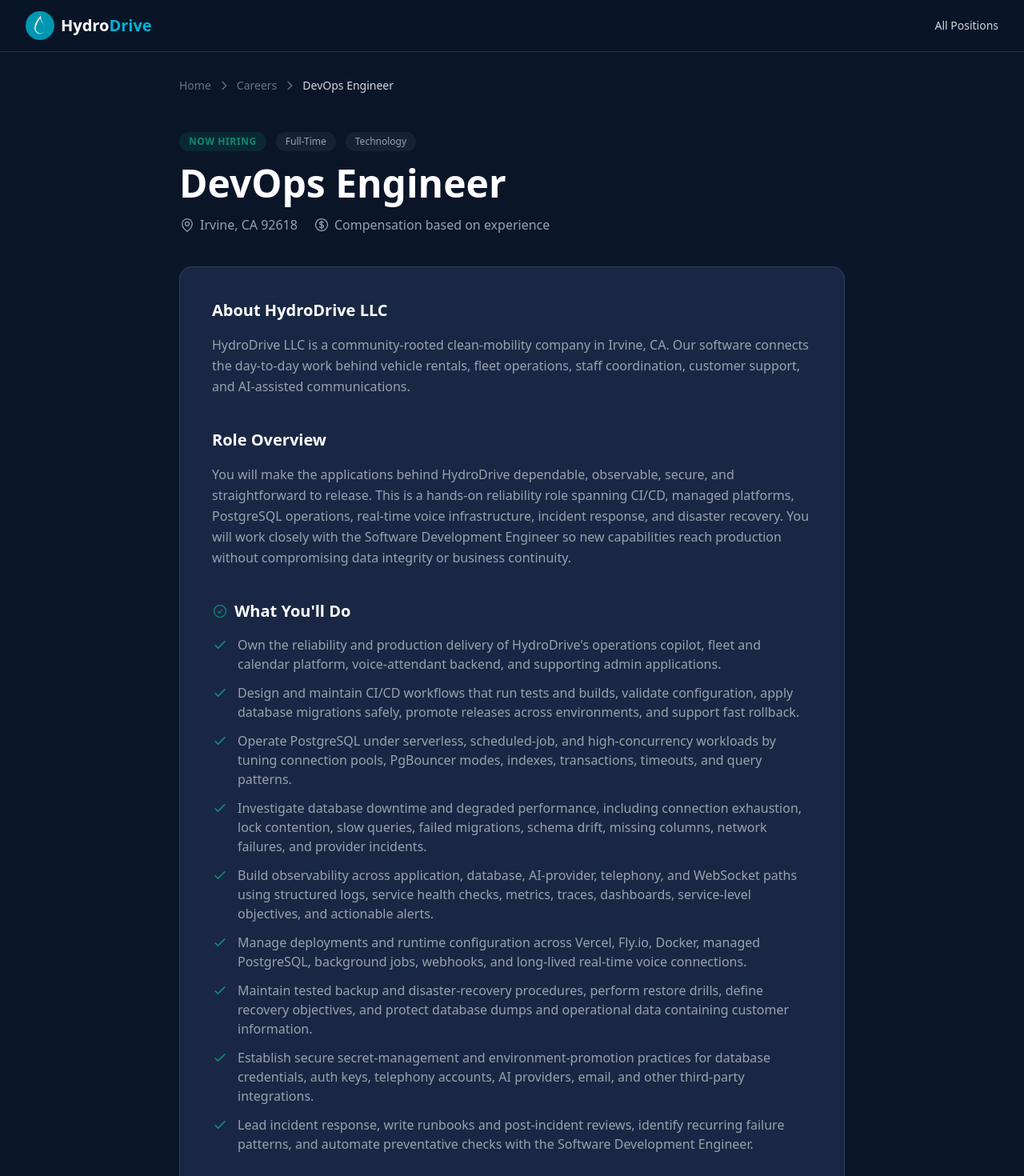
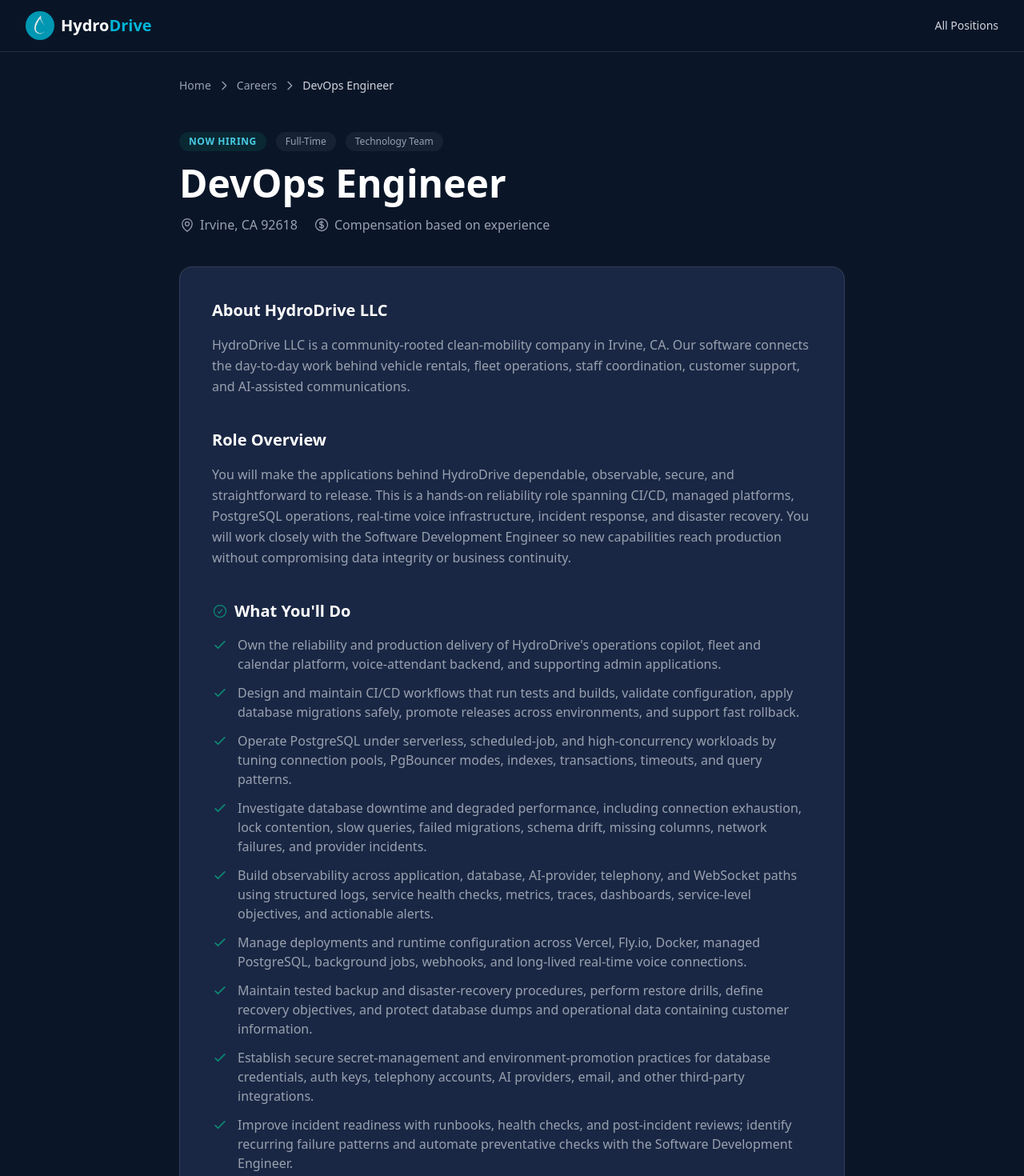
Before and after one commit to saaamxzy/hydrodriveusa, a Next.js app: page /career/devops-engineer in a window 1280 px wide. Shown: the top 1470 px of the page at 80% size. Built offline with nearby package versions, Linux system fonts and the light colour scheme.

Commit message:
Address careers review feedback

```diff
--- a/src/app/career/devops-engineer/page.tsx
+++ b/src/app/career/devops-engineer/page.tsx
@@ -17,7 +17,7 @@
     "Manage deployments and runtime configuration across Vercel, Fly.io, Docker, managed PostgreSQL, background jobs, webhooks, and long-lived real-time voice connections.",
     "Maintain tested backup and disaster-recovery procedures, perform restore drills, define recovery objectives, and protect database dumps and operational data containing customer information.",
     "Establish secure secret-management and environment-promotion practices for database credentials, auth keys, telephony accounts, AI providers, email, and other third-party integrations.",
-    "Lead incident response, write runbooks and post-incident reviews, identify recurring failure patterns, and automate preventative checks with the Software Development Engineer.",
+    "Improve incident readiness with runbooks, health checks, and post-incident reviews; identify recurring failure patterns and automate preventative checks with the Software Development Engineer.",
   ];
 
   const requiredExperience = [
--- a/src/app/career/page.tsx
+++ b/src/app/career/page.tsx
@@ -16,7 +16,7 @@
       employmentType: "Full-Time / Part-Time",
       location: "Irvine, CA",
       compensation: "$25 - $30 / hour",
-      workMode: "On-Site",
+      department: "Operations",
     },
     {
       title: "Software Development Engineer",
@@ -24,7 +24,7 @@
       employmentType: "Full-Time",
       location: "Irvine, CA",
       compensation: "Based on experience",
-      workMode: "Technology",
+      department: "Technology",
     },
     {
       title: "DevOps Engineer",
@@ -32,7 +32,7 @@
       employmentType: "Full-Time",
       location: "Irvine, CA",
       compensation: "Based on experience",
-      workMode: "Technology",
+      department: "Technology",
     },
   ];
 
@@ -99,7 +99,7 @@
                 <div className="flex flex-col md:flex-row md:items-center md:justify-between gap-4">
                   <div>
                     <div className="flex flex-wrap items-center gap-3 mb-3">
-                      <span className="px-3 py-1 rounded-full bg-[var(--color-primary)]/20 text-[var(--color-primary-light)] text-xs font-semibold uppercase tracking-wider">
+                      <span className="px-3 py-1 rounded-full bg-[var(--color-primary)]/20 text-[var(--color-accent-light)] text-xs font-semibold uppercase tracking-wider">
                         Now Hiring
                       </span>
                       <span className="px-3 py-1 rounded-full bg-white/5 text-gray-400 text-xs font-medium">
@@ -125,13 +125,13 @@
                       </span>
                       <span className="flex items-center gap-1.5">
                         <svg className="w-4 h-4" fill="none" stroke="currentColor" viewBox="0 0 24 24" aria-hidden="true">
-                          <path strokeLinecap="round" strokeLinejoin="round" strokeWidth={1.5} d="M3.75 21h16.5M4.5 3h15M5.25 3v18m13.5-18v18M9 6.75h1.5m-1.5 3h1.5m-1.5 3h1.5m3-6H15m-1.5 3H15m-1.5 3H15M9 21v-3.375c0-.621.504-1.125 1.125-1.125h3.75c.621 0 1.125.504 1.125 1.125V21" />
+                          <path strokeLinecap="round" strokeLinejoin="round" strokeWidth={1.5} d="M20.25 14.15v4.073a2.625 2.625 0 01-2.625 2.625H6.375a2.625 2.625 0 01-2.625-2.625V14.15M15 5.625V4.5A2.25 2.25 0 0012.75 2.25h-1.5A2.25 2.25 0 009 4.5v1.125m11.25 0H3.75A1.5 1.5 0 002.25 7.125v4.5a1.5 1.5 0 001.5 1.5h16.5a1.5 1.5 0 001.5-1.5v-4.5a1.5 1.5 0 00-1.5-1.5zM8.25 12.75v.008m7.5-.008v.008" />
                         </svg>
-                        {position.workMode}
+                        {position.department}
                       </span>
                     </div>
                   </div>
-                  <div className="flex items-center gap-2 text-[var(--color-primary-light)] font-medium group-hover:gap-3 transition-all">
+                  <div className="flex items-center gap-2 text-[var(--color-accent-light)] font-medium group-hover:gap-3 transition-all">
                     View Details
                     <svg className="w-5 h-5" fill="none" stroke="currentColor" viewBox="0 0 24 24" aria-hidden="true">
                       <path strokeLinecap="round" strokeLinejoin="round" strokeWidth={2} d="M9 5l7 7-7 7" />
--- a/src/app/career/software-development-engineer/page.tsx
+++ b/src/app/career/software-development-engineer/page.tsx
@@ -35,6 +35,7 @@
     "Voice AI or telephony systems using Twilio, speech recognition, speech synthesis, call routing, recording, or live transcription.",
     "Hybrid search, PostgreSQL full-text search, pgvector, embeddings lifecycle management, AI quality benchmarking, or latency and token-cost optimization.",
     "NextAuth or custom session authentication, role-based access control, bilingual products, and security-sensitive internal tools.",
+    "Chrome or other browser-extension development, including Manifest V3, content scripts, authenticated extension-to-API communication, and extension release workflows.",
     "Vercel, Fly.io, Docker, Supabase or another managed PostgreSQL platform, CI pipelines, and production incident support.",
   ];
 
--- a/src/components/careers/TechnicalRolePage.tsx
+++ b/src/components/careers/TechnicalRolePage.tsx
@@ -99,7 +99,7 @@
       </header>
 
       <div className="max-w-4xl mx-auto px-4 sm:px-6 lg:px-8 pt-8">
-        <nav className="flex items-center gap-2 text-sm text-gray-500" aria-label="Breadcrumb">
+        <nav className="flex items-center gap-2 text-sm text-gray-400" aria-label="Breadcrumb">
           <Link href="/" className="hover:text-gray-300 transition-colors">Home</Link>
           <svg className="w-4 h-4" fill="none" stroke="currentColor" viewBox="0 0 24 24" aria-hidden="true">
             <path strokeLinecap="round" strokeLinejoin="round" strokeWidth={2} d="M9 5l7 7-7 7" />
@@ -116,14 +116,14 @@
         <div className="max-w-4xl mx-auto px-4 sm:px-6 lg:px-8">
           <div className="mb-10">
             <div className="flex flex-wrap items-center gap-3 mb-4">
-              <span className="px-3 py-1 rounded-full bg-[var(--color-primary)]/20 text-[var(--color-primary-light)] text-xs font-semibold uppercase tracking-wider">
+              <span className="px-3 py-1 rounded-full bg-[var(--color-primary)]/20 text-[var(--color-accent-light)] text-xs font-semibold uppercase tracking-wider">
                 Now Hiring
               </span>
               <span className="px-3 py-1 rounded-full bg-white/5 text-gray-400 text-xs font-medium">
                 Full-Time
               </span>
               <span className="px-3 py-1 rounded-full bg-white/5 text-gray-400 text-xs font-medium">
-                Technology
+                Technology Team
               </span>
             </div>
             <h1 className="text-4xl md:text-5xl font-bold text-white mb-4">
```
